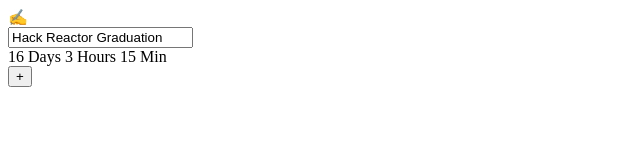
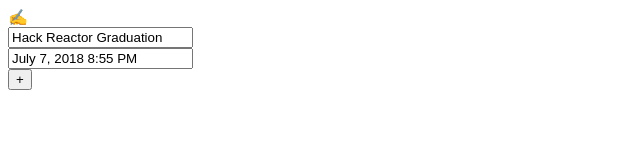
Before and after one commit to jacetchan/minus, a React app: page / in a window 1280 px wide. Shown: the top 160 px of the page, without its empty margins (0-640 px from the left). Built offline with nearby package versions, Linux system fonts and the light colour scheme; the HTML template or start-up script is replaced by a standard one.

Commit message:
Create TimeCardDatePicker

```diff
--- a/package.json
+++ b/package.json
@@ -14,6 +14,8 @@
     "babel-loader": "^6.3.2",
     "babel-preset-es2015": "^6.22.0",
     "babel-preset-react": "^6.23.0",
+    "css-loader": "^1.0.0",
+    "style-loader": "^0.21.0",
     "webpack": "^2.2.1"
   },
   "dependencies": {
--- a/react-client/src/components/TimeCardAdder.jsx
+++ b/react-client/src/components/TimeCardAdder.jsx
@@ -1,6 +1,5 @@
 import React from 'react';
-import DatePicker from 'react-datepicker';
-import moment from 'moment';
+import TimeCardDatePicker from './TimeCardDatePicker.jsx';
 
 class TimeCardAdder extends React.Component {
   constructor(props) {
@@ -13,6 +12,7 @@
 
     this.handleAddButton = this.handleAddButton.bind(this);
     this.handleTitleUpdate = this.handleTitleUpdate.bind(this);
+    this.handleDateSelect = this.handleDateSelect.bind(this);
   }
 
   componentDidMount() {
@@ -39,6 +39,10 @@
     this.setState({title: e.target.value});
   }
 
+  handleDateSelect(selection) {
+    this.setState({date: selection});
+  }
+
   render () {
     return (
       <div id="time-card-adder">
@@ -55,7 +59,7 @@
             </div>
           </div>
           <div className="time-card-row-date-picker">
-            16 Days 3 Hours 15 Min
+            <TimeCardDatePicker handleDateSelect={this.handleDateSelect}/>
           </div>
           <div className="time-card-add-button">
             <button>+</button>
--- /dev/null
+++ b/react-client/src/components/TimeCardDatePicker.jsx
@@ -0,0 +1,35 @@
+import React from 'react';
+import DatePicker from 'react-datepicker';
+import moment from 'moment';
+
+import 'react-datepicker/dist/react-datepicker.css';
+
+class TimeCardDatePicker extends React.Component {
+  constructor (props) {
+    super(props)
+    this.state = {
+      startDate: moment()
+    };
+    this.handleChange = this.handleChange.bind(this);
+  }
+
+  handleChange(momentDate) {
+    this.setState({startDate: momentDate}, () => {
+      this.props.handleDateSelect(momentDate.toDate());
+    });
+  }
+
+  render() {
+    return <DatePicker
+      selected={this.state.startDate}
+      onChange={this.handleChange}
+      showTimeSelect
+      timeFormat="HH:mm"
+      timeIntervals={15}
+      dateFormat="LLL"
+      timeCaption="Time"
+    />;
+  }
+}
+
+export default TimeCardDatePicker;
--- a/webpack.config.js
+++ b/webpack.config.js
@@ -17,7 +17,8 @@
         query: {
           presets: ['react', 'es2015']
        }
-      }
+      },
+      { test: /\.css$/, loader: 'style-loader!css-loader'}
     ]
   }
 };
```
Also changed, not shown: react-client/src/index.jsx (+5 -3 lines), 1 other file (tests, documents, lock files or other folders).
